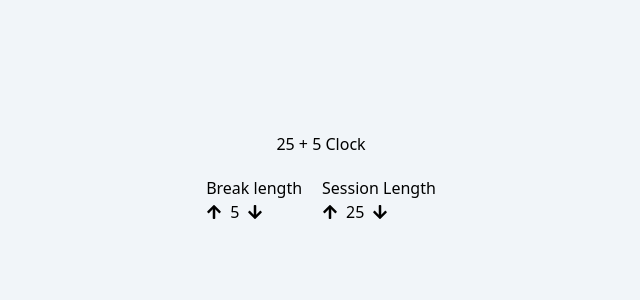
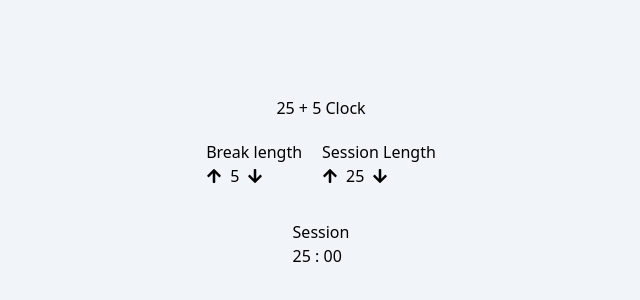
Before and after one commit to BaraouSaid/pomodoro_clock, a React (Vite) app: page / in a window 1280 px wide. Shown: the part 212-512 px from the top of the page, without its empty margins (319-959 px from the left). Built offline with nearby package versions, Linux system fonts and the light colour scheme.

Commit message:
added id of timer label

```diff
--- a/src/App.jsx
+++ b/src/App.jsx
@@ -16,7 +16,7 @@ function App() {
             <div id="break-label">Break length</div>
             <div className="flex items-center gap-2">
               <FaArrowUp id="break-decrement" />
-              <h3 id="break-length">5</h3>
+              <p id="break-length">5</p>
               <FaArrowDown id="break-increment" />
             </div>
           </div>
@@ -24,12 +24,15 @@ function App() {
             <div id="session-label">Session Length</div>
             <div className="flex items-center gap-2">
               <FaArrowUp id="session-decrement" />
-              <h3 id="session-length">25</h3>
+              <p id="session-length">25</p>
               <FaArrowDown id="session-increment" />
             </div>
           </div>
         </div>
-        <div></div>
+        <div className="p-3 border-yellow-600 rounded-xl">
+          <h2 id="timer-label">Session</h2>
+          <p>25 : 00</p>
+        </div>
       </div>
     </>
   );
```
